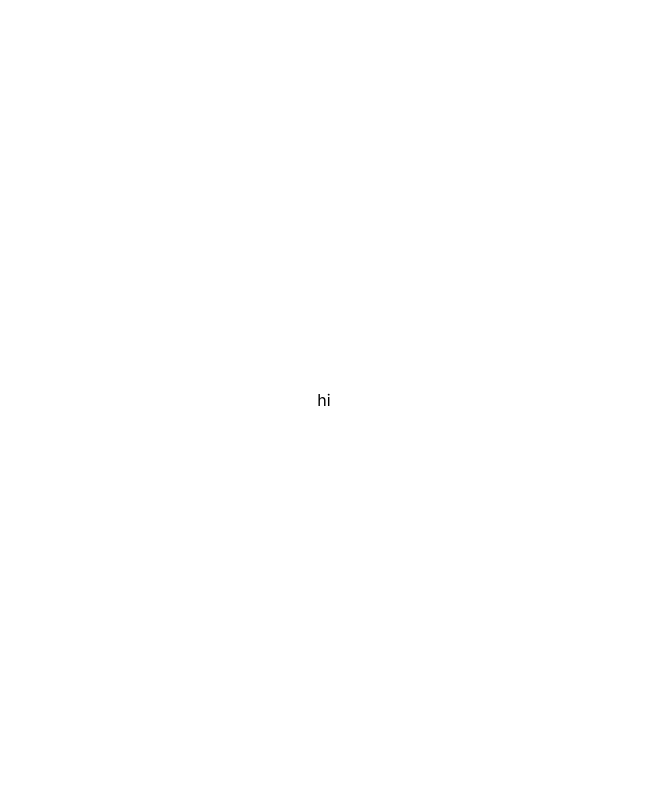
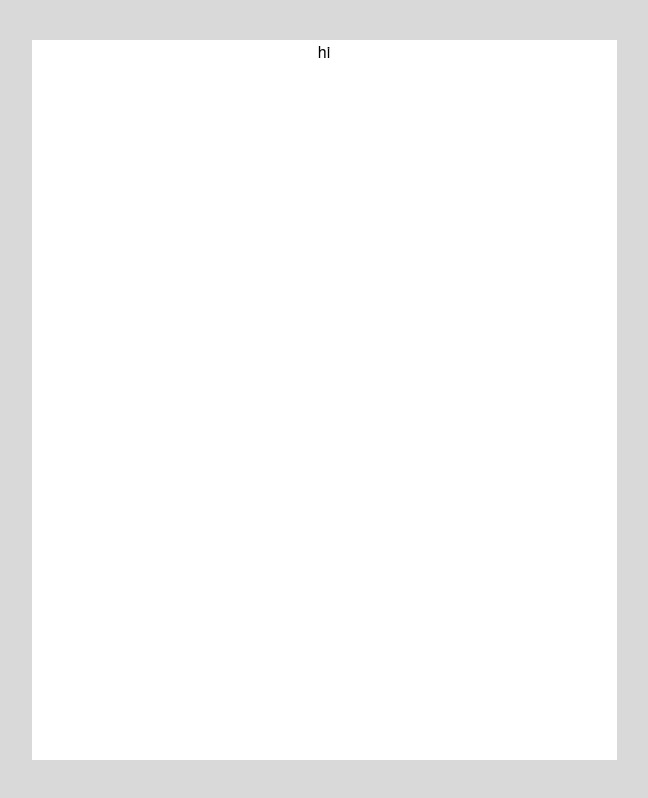
Before and after one commit to Digital-Hana-Starbucks/Starbucks_frontend, a React (Vite) app: page / in a window 1280 px wide. Shown: the whole page, without its empty margins (316-964 px from the left). Built offline with nearby package versions, Linux system fonts and the light colour scheme.

Commit message:
Design: make kiosk screen

```diff
--- a/src/App.css
+++ b/src/App.css
@@ -1,6 +1,8 @@
 #root {
+  width: 585px;
   max-width: 1280px;
+  min-height: 90vh;
   margin: 0 auto;
-  padding: 2rem;
   text-align: center;
+  background-color: white;
 }
--- a/src/App.tsx
+++ b/src/App.tsx
@@ -1,5 +1,5 @@
-import { useState } from 'react';
-import './App.css';
+import { useState } from "react";
+import "./App.css";
 
 function App() {
   return <div>hi</div>;
--- a/src/index.css
+++ b/src/index.css
@@ -1,5 +1,10 @@
+@tailwind base;
+@tailwind components;
+@tailwind utilities;
+
 :root {
-  font-family: Inter, system-ui, Avenir, Helvetica, Arial, sans-serif;
+  font-family: "nbg", "맑은 고딕", HelveticaNeue, DroidSans, Sans-serif,
+    Helvetica;
   line-height: 1.5;
   font-weight: 400;
 }
@@ -8,6 +13,7 @@ body {
   margin: 0;
   display: flex;
   place-items: center;
+  background-color: #d9d9d9;
   min-width: 320px;
   min-height: 100vh;
 }
--- /dev/null
+++ b/tailwind.config.js
@@ -0,0 +1,15 @@
+/** @type {import('tailwindcss').Config} */
+export default {
+  content: ["./src/**/*.{html,ts,tsx}"],
+  theme: {
+    extend: {
+      colors: {
+        starbucksGreen: "#00754A",
+        starbucksBeige: "#F2F0EB",
+        danger: "#DC3545",
+        primary: "0000FF",
+      },
+    },
+  },
+  plugins: [],
+};
```
Also changed, not shown: src/main.tsx (+5 -5 lines).
